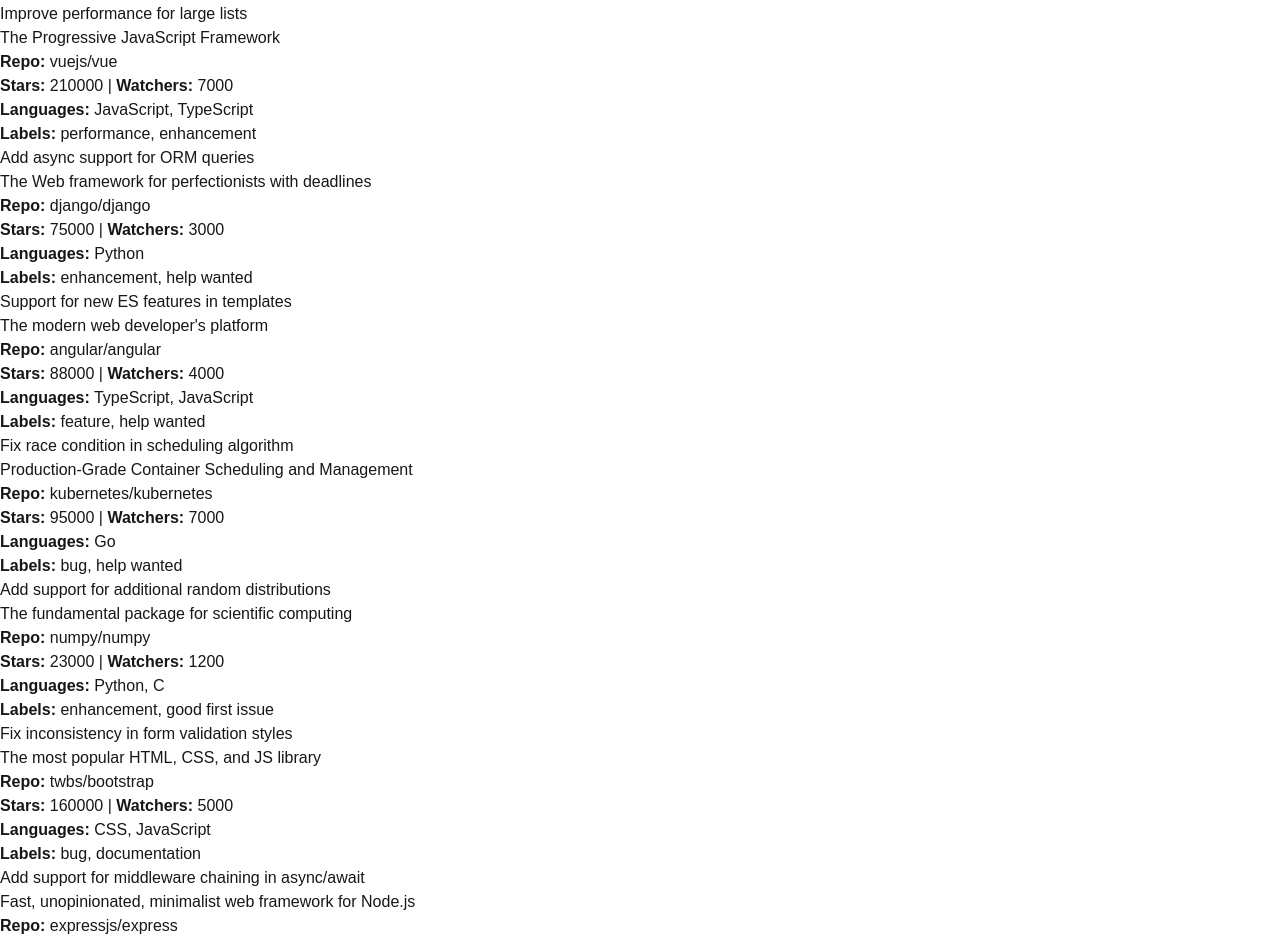
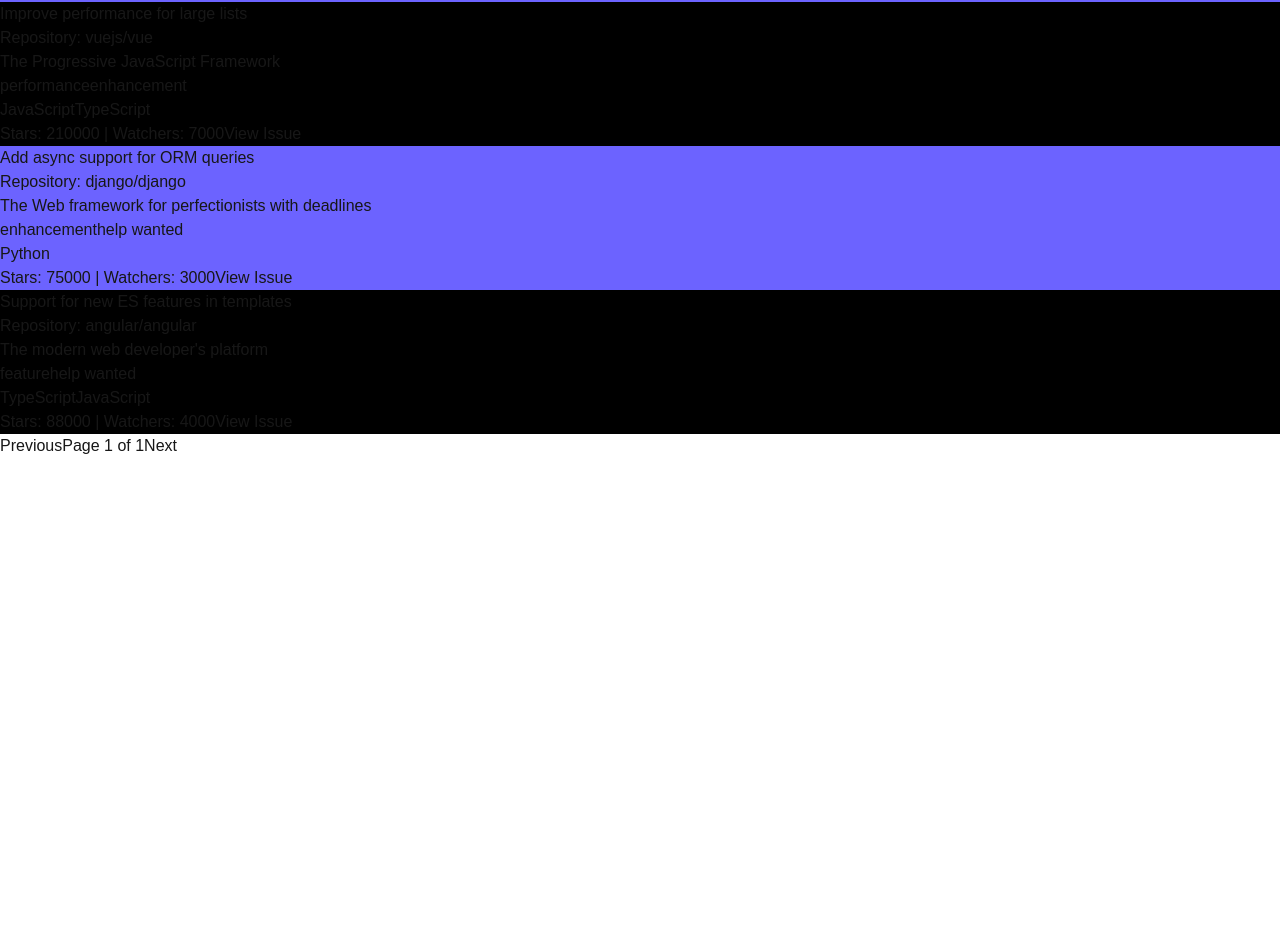
Before and after one commit to sbangariGIT/open-match, a Next.js app in the folder frontend/: page / in a window 1280 px wide. Shown: the part 1326-2267 px from the top of the page. After the commit the page ends 1784 px from the top, so only its background shows below. Built offline with nearby package versions, Linux system fonts and the light colour scheme.

Commit message:
UI Enhancements

```diff
--- a/frontend/src/app/components/Dashboard.tsx
+++ b/frontend/src/app/components/Dashboard.tsx
@@ -114,62 +114,62 @@
       issue_title: "Support for new ES features in templates",
       labels: ["feature", "help wanted"],
     },
-    {
-      repo_name: "kubernetes",
-      repo_full_name: "kubernetes/kubernetes",
-      repo_html_url: "https://github.com/kubernetes/kubernetes",
-      repo_description: "Production-Grade Container Scheduling and Management",
-      repo_stars: 95000,
-      repo_watchers: 7000,
-      languages: ["Go"],
-      repo_topics: ["orchestration", "containers"],
-      issue_html_url: "https://github.com/kubernetes/kubernetes/issues/7",
-      issue_number: 7,
-      issue_title: "Fix race condition in scheduling algorithm",
-      labels: ["bug", "help wanted"],
-    },
-    {
-      repo_name: "numpy",
-      repo_full_name: "numpy/numpy",
-      repo_html_url: "https://github.com/numpy/numpy",
-      repo_description: "The fundamental package for scientific computing",
-      repo_stars: 23000,
-      repo_watchers: 1200,
-      languages: ["Python", "C"],
-      repo_topics: ["data", "science", "math"],
-      issue_html_url: "https://github.com/numpy/numpy/issues/8",
-      issue_number: 8,
-      issue_title: "Add support for additional random distributions",
-      labels: ["enhancement", "good first issue"],
-    },
-    {
-      repo_name: "bootstrap",
-      repo_full_name: "twbs/bootstrap",
-      repo_html_url: "https://github.com/twbs/bootstrap",
-      repo_description: "The most popular HTML, CSS, and JS library",
-      repo_stars: 160000,
-      repo_watchers: 5000,
-      languages: ["CSS", "JavaScript"],
-      repo_topics: ["frontend", "framework", "css"],
-      issue_html_url: "https://github.com/twbs/bootstrap/issues/9",
-      issue_number: 9,
-      issue_title: "Fix inconsistency in form validation styles",
-      labels: ["bug", "documentation"],
-    },
-    {
-      repo_name: "express",
-      repo_full_name: "expressjs/express",
-      repo_html_url: "https://github.com/expressjs/express",
-      repo_description: "Fast, unopinionated, minimalist web framework for Node.js",
-      repo_stars: 60000,
-      repo_watchers: 3000,
-      languages: ["JavaScript"],
-      repo_topics: ["backend", "framework", "web"],
-      issue_html_url: "https://github.com/expressjs/express/issues/10",
-      issue_number: 10,
-      issue_title: "Add support for middleware chaining in async/await",
-      labels: ["enhancement", "help wanted"],
-    },
+    // {
+    //   repo_name: "kubernetes",
+    //   repo_full_name: "kubernetes/kubernetes",
+    //   repo_html_url: "https://github.com/kubernetes/kubernetes",
+    //   repo_description: "Production-Grade Container Scheduling and Management",
+    //   repo_stars: 95000,
+    //   repo_watchers: 7000,
+    //   languages: ["Go"],
+    //   repo_topics: ["orchestration", "containers"],
+    //   issue_html_url: "https://github.com/kubernetes/kubernetes/issues/7",
+    //   issue_number: 7,
+    //   issue_title: "Fix race condition in scheduling algorithm",
+    //   labels: ["bug", "help wanted"],
+    // },
+    // {
+    //   repo_name: "numpy",
+    //   repo_full_name: "numpy/numpy",
+    //   repo_html_url: "https://github.com/numpy/numpy",
+    //   repo_description: "The fundamental package for scientific computing",
+    //   repo_stars: 23000,
+    //   repo_watchers: 1200,
+    //   languages: ["Python", "C"],
+    //   repo_topics: ["data", "science", "math"],
+    //   issue_html_url: "https://github.com/numpy/numpy/issues/8",
+    //   issue_number: 8,
+    //   issue_title: "Add support for additional random distributions",
+    //   labels: ["enhancement", "good first issue"],
+    // },
+    // {
+    //   repo_name: "bootstrap",
+    //   repo_full_name: "twbs/bootstrap",
+    //   repo_html_url: "https://github.com/twbs/bootstrap",
+    //   repo_description: "The most popular HTML, CSS, and JS library",
+    //   repo_stars: 160000,
+    //   repo_watchers: 5000,
+    //   languages: ["CSS", "JavaScript"],
+    //   repo_topics: ["frontend", "framework", "css"],
+    //   issue_html_url: "https://github.com/twbs/bootstrap/issues/9",
+    //   issue_number: 9,
+    //   issue_title: "Fix inconsistency in form validation styles",
+    //   labels: ["bug", "documentation"],
+    // },
+    // {
+    //   repo_name: "express",
+    //   repo_full_name: "expressjs/express",
+    //   repo_html_url: "https://github.com/expressjs/express",
+    //   repo_description: "Fast, unopinionated, minimalist web framework for Node.js",
+    //   repo_stars: 60000,
+    //   repo_watchers: 3000,
+    //   languages: ["JavaScript"],
+    //   repo_topics: ["backend", "framework", "web"],
+    //   issue_html_url: "https://github.com/expressjs/express/issues/10",
+    //   issue_number: 10,
+    //   issue_title: "Add support for middleware chaining in async/await",
+    //   labels: ["enhancement", "help wanted"],
+    // },
   ];
 
   const [selectedView, setSelectedView] = useState<'IssueSearch' | 'IssueMatching'>('IssueSearch');
--- a/frontend/src/app/components/IssueSearch.tsx
+++ b/frontend/src/app/components/IssueSearch.tsx
@@ -68,90 +68,127 @@
     };
 
     return (
-        <div className="min-h-screen bg-black text-white p-6">
-            <div className="flex flex-wrap justify-center items-center gap-6 mb-10">
-                <div className="flex flex-wrap justify-center items-center gap-6 mb-10">
+        <div className="min-h-screen bg-black text-white p-6 flex">
+            {/* Filters Section */}
+            <div className="w-full lg:w-1/4 p-4 bg-gray-900 rounded-lg shadow-lg">
                 {/* Labels Filter */}
-                    <div className="bg-gray-800 p-4 rounded-lg shadow-md">
-                        <h3 className="text-lg font-semibold mb-3">Labels</h3>
+                <div className="space-y-6">
+                    <div className="bg-gray-800 p-6 rounded-lg shadow-lg">
+                        <h3 className="text-lg font-semibold mb-4 text-white">Labels</h3>
+                        <div className="space-y-2">
                             {[...new Set(issues.flatMap((issue) => issue.labels))].map((label) => (
                                 <label
                                     key={label}
-                                className="block text-sm flex items-center gap-2 mb-2 cursor-pointer hover:text-gray-300"
+                                    className="flex items-center gap-3 text-sm text-gray-400 cursor-pointer hover:text-white transition"
                                 >
                                     <input
                                         type="checkbox"
-                                    className="accent-blue-500"
+                                        className="w-4 h-4 accent-blue-500 rounded focus:ring-2 focus:ring-blue-400 focus:outline-none"
                                         value={label}
                                         checked={filterLabels.includes(label)}
                                         onChange={handleLabelChange}
                                     />
-                                {label}
+                                    <span className="capitalize">{label}</span>
                                 </label>
                             ))}
                         </div>
+                    </div>
 
                     {/* Languages Filter */}
-                    <div className="bg-gray-800 p-4 rounded-lg shadow-md">
-                        <h3 className="text-lg font-semibold mb-3">Languages</h3>
+                    <div className="bg-gray-800 p-6 rounded-lg shadow-lg">
+                        <h3 className="text-lg font-semibold mb-4 text-white">Languages</h3>
+                        <div className="space-y-2">
                             {[...new Set(issues.flatMap((issue) => issue.languages))].map((lang) => (
                                 <label
                                     key={lang}
-                                className="block text-sm flex items-center gap-2 mb-2 cursor-pointer hover:text-gray-300"
+                                    className="flex items-center gap-3 text-sm text-gray-400 cursor-pointer hover:text-white transition"
                                 >
                                     <input
                                         type="checkbox"
-                                    className="accent-green-500"
+                                        className="w-4 h-4 accent-green-500 rounded focus:ring-2 focus:ring-green-400 focus:outline-none"
                                         value={lang}
                                         checked={filterLanguages.includes(lang)}
                                         onChange={handleLanguageChange}
                                     />
-                                {lang}
+                                    <span className="capitalize">{lang}</span>
                                 </label>
                             ))}
                         </div>
                     </div>
                 </div>
+            </div>
 
+            {/* Issues Section */}
+            <div className="flex-grow p-4">
                 {/* Issues Display */}
                 <div className="grid grid-cols-1 sm:grid-cols-2 lg:grid-cols-3 gap-6">
                     {filteredIssues.length > 0 ? (
-                    filteredIssues.map((issue) => (
-                        <div key={issue.issue_number} className="bg-gray-800 p-6 rounded-lg shadow-md transform hover:scale-105 transition-all duration-300">
-                            <h3 className="text-xl font-bold mb-3">
+                        filteredIssues.map((issue, index) => (
+                            <div
+                                key={issue.issue_number}
+                                className="p-4 mb-4 border rounded-lg shadow-md"
+                                style={{ backgroundColor: index % 2 === 0 ? '#6C63FF' : '#000000' }}
+                            >
+                                <h2 className="text-xl font-semibold mb-2 text-white">
                                     <a
                                         href={issue.issue_html_url}
                                         target="_blank"
                                         rel="noopener noreferrer"
-                                    className="text-blue-400 hover:underline"
+                                        className="hover:underline"
                                     >
                                         {issue.issue_title}
                                     </a>
-                            </h3>
-                            <p className="text-gray-400 mb-3">{issue.repo_description}</p>
-                            <p>
-                                <strong>Repo:</strong>{" "}
+                                </h2>
+
+                                <div className="text-sm mb-2 text-gray-300">
+                                    <span>Repository: </span>
                                     <a
                                         href={issue.repo_html_url}
                                         target="_blank"
                                         rel="noopener noreferrer"
-                                    className="text-green-400 hover:underline"
+                                        className="hover:underline text-blue-400"
                                     >
                                         {issue.repo_full_name}
                                     </a>
-                            </p>
-                            <p className="mt-2">
-                                <strong>Stars:</strong> {issue.repo_stars} |{" "}
-                                <strong>Watchers:</strong> {issue.repo_watchers}
-                            </p>
-                            <p className="mt-2">
-                                <strong>Languages:</strong>{" "}
-                                <span className="text-gray-300">{issue.languages.join(", ")}</span>
-                            </p>
-                            <p className="mt-2">
-                                <strong>Labels:</strong>{" "}
-                                <span className="text-gray-300">{issue.labels.join(", ")}</span>
-                            </p>
+                                </div>
+
+                                <p className="mb-4 text-gray-400">{issue.repo_description}</p>
+
+                                <div className="flex flex-wrap gap-2 mb-4">
+                                    {issue.labels.map((label, idx) => (
+                                        <span
+                                            key={idx}
+                                            className="px-3 py-1 text-sm border-2 border-white rounded-full text-center"
+                                        >
+                                            {label}
+                                        </span>
+                                    ))}
+                                </div>
+
+                                <div className="flex flex-wrap gap-2 mb-4">
+                                    {issue.languages.map((lang, idx) => (
+                                        <span
+                                            key={idx}
+                                            className="px-3 py-1 text-sm border-2 border-gray-400 rounded-full text-center"
+                                        >
+                                            {lang}
+                                        </span>
+                                    ))}
+                                </div>
+
+                                <div className="flex justify-between items-center text-white">
+                                    <span className="text-lg font-bold">
+                                        Stars: {issue.repo_stars} | Watchers: {issue.repo_watchers}
+                                    </span>
+                                    <a
+                                        href={issue.issue_html_url}
+                                        target="_blank"
+                                        rel="noopener noreferrer"
+                                        className="text-sm text-blue-400 hover:underline"
+                                    >
+                                        View Issue
+                                    </a>
+                                </div>
                             </div>
                         ))
                     ) : (
@@ -182,7 +219,9 @@
                     </button>
                 </div>
             </div>
+        </div>
     );
+
 };
 
 export default IssueBoard;
```
Lines whose indentation alone changed are shown as unchanged.
